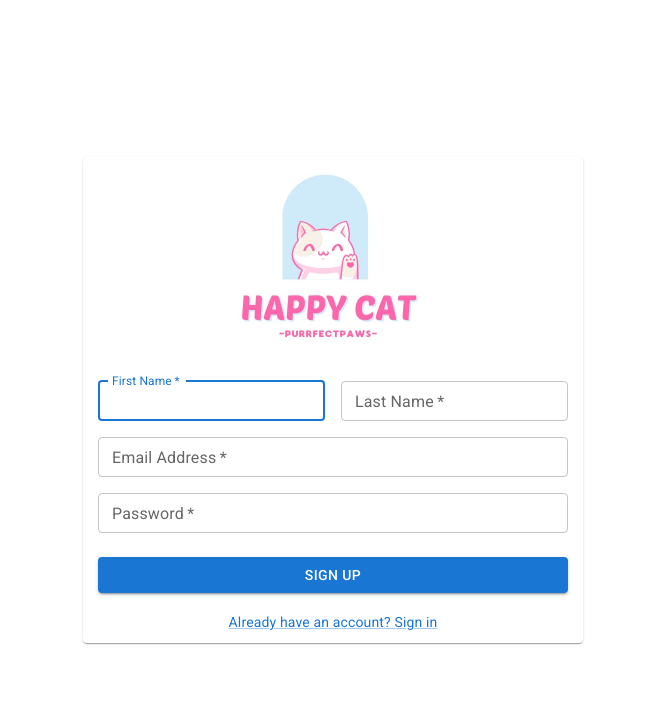
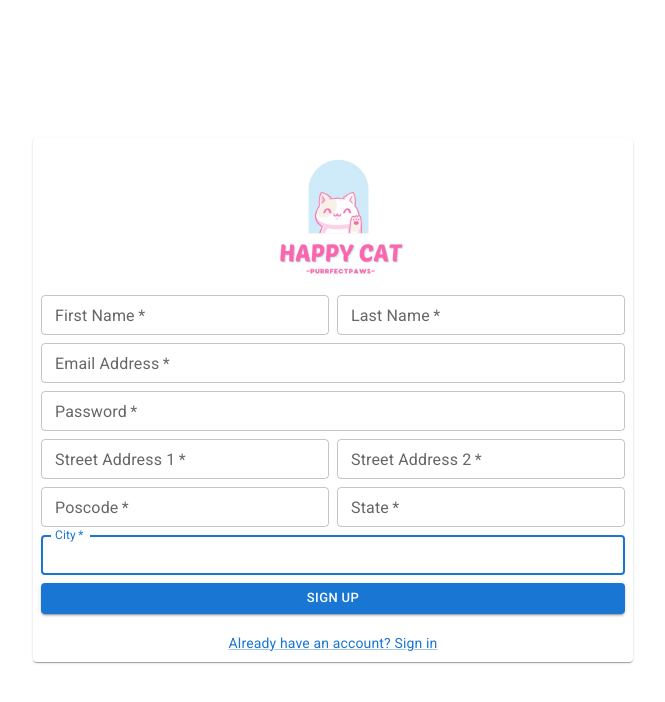
Before and after one commit to leorenceyeoh/Team4, a React (Vite) app in the folder catpawfe/: page /signUp in a window 1280 px wide. Shown: the top 702 px of the page, without its empty margins (307-972 px from the left). Built offline with nearby package versions, Linux system fonts and the light colour scheme.

Commit message:
[Sign Up] Add address field

```diff
--- a/catpawfe/src/pages/Signup.tsx
+++ b/catpawfe/src/pages/Signup.tsx
@@ -19,12 +19,12 @@ export default function Signup() {
     }
 
     return (
-        <Container maxWidth="sm">
-            <Card sx={{ maxWidth: 500 }}>
-                <Avatar src={logo} sx={{ width: 250, height: 200, mx: '120px' }} />
+        <Container sx={{ maxWidth: 500 }}>
+            <Card sx={{ maxWidth: 600 }}>
+                <Avatar src={logo} sx={{ width: 175, height: 155, ml: '220px', mt: '2px' }} />
                 <Box sx={{ display: 'inline-block' }}>
-                    <Box component="form" noValidate onSubmit={handleSubmit} sx={{ mt: 3, mx: '15px', mb: "10px" }}>
-                        <Grid container spacing={2}>
+                    <Box component="form" noValidate onSubmit={handleSubmit} sx={{ mx: '8px', mb: "8px" }}>
+                        <Grid container spacing={1}>
                             <Grid item xs={12} sm={6}>
                                 <TextField
                                     autoComplete="given-name"
@@ -71,12 +71,73 @@ export default function Signup() {
                                     size="small"
                                 />
                             </Grid>
+                            <Grid item xs={12} sm={6}>
+                                <TextField
+                                    autoComplete="street-addr1"
+                                    name="streetAddr1"
+                                    required
+                                    fullWidth
+                                    id="streetAddr1"
+                                    label="Street Address 1"
+                                    autoFocus
+                                    size="small"
+                                />
+                            </Grid>
+                            <Grid item xs={12} sm={6}>
+                            <TextField
+                                    autoComplete="street-addr2"
+                                    name="streetAddr2"
+                                    required
+                                    fullWidth
+                                    id="streetAddr2"
+                                    label="Street Address 2"
+                                    autoFocus
+                                    size="small"
+                                />
+                            </Grid>
+                            <Grid item xs={12} sm={6}>
+                            <TextField
+                                    autoComplete="pascode"
+                                    name="pascode"
+                                    required
+                                    fullWidth
+                                    id="pascode"
+                                    label="Poscode"
+                                    autoFocus
+                                    size="small"
+                                />
+                            </Grid>
+                            <Grid item xs={12} sm={6}>
+                            <TextField
+                                    autoComplete="state"
+                                    name="state"
+                                    required
+                                    fullWidth
+                                    id="state"
+                                    label="State"
+                                    autoFocus
+                                    size="small"
+                                />
+                            </Grid>
+                            <Grid item xs={12}>
+                            <TextField
+                                    autoComplete="city"
+                                    name="city"
+                                    required
+                                    fullWidth
+                                    id="city"
+                                    label="City"
+                                    autoFocus
+                                    size="small"
+                                />
+                            </Grid>
                         </Grid>
                         <Button
                             type="submit"
                             fullWidth
                             variant="contained"
-                            sx={{ mt: 3, mb: 2 }}
+                            sx={{ mt: 1, mb: 2 }}
+                            size="small"
                         >
                             Sign Up
                         </Button>
```
